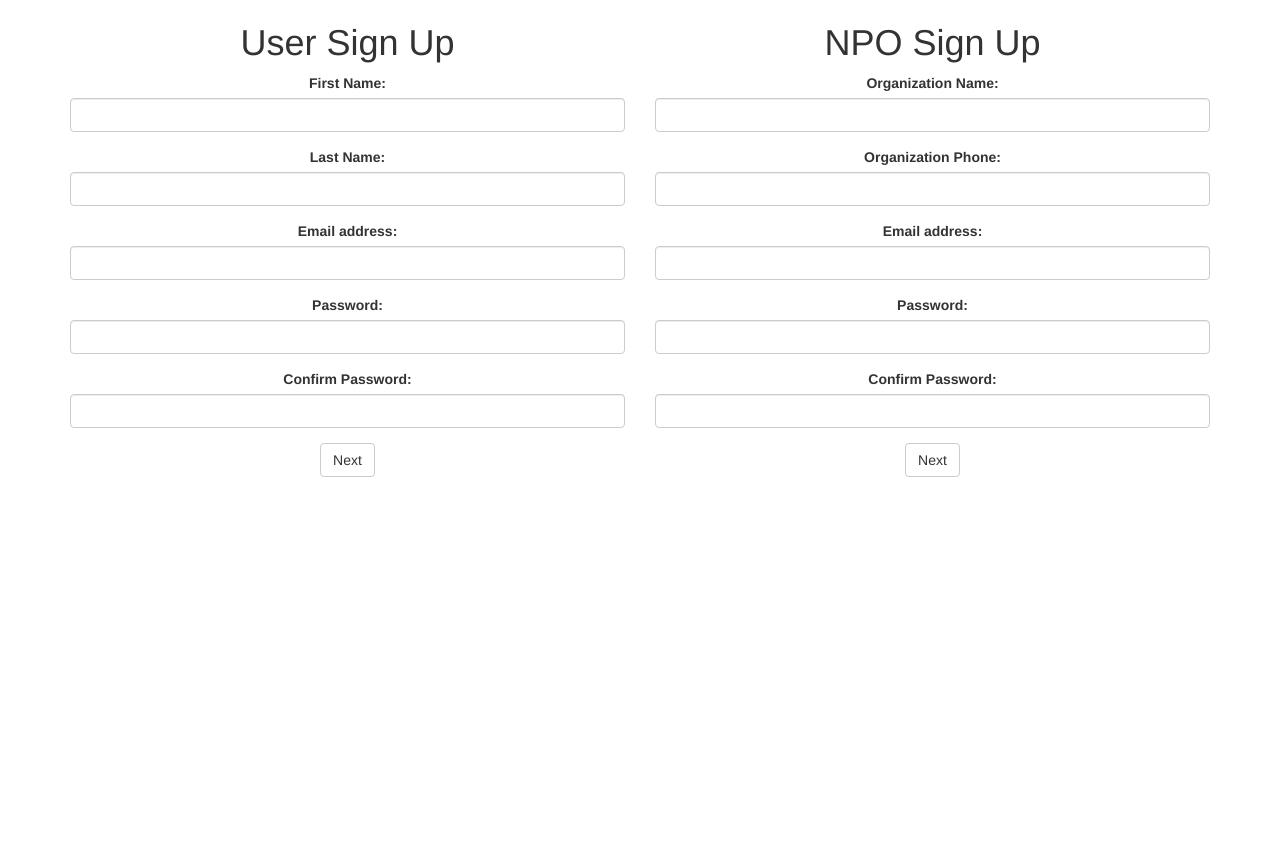
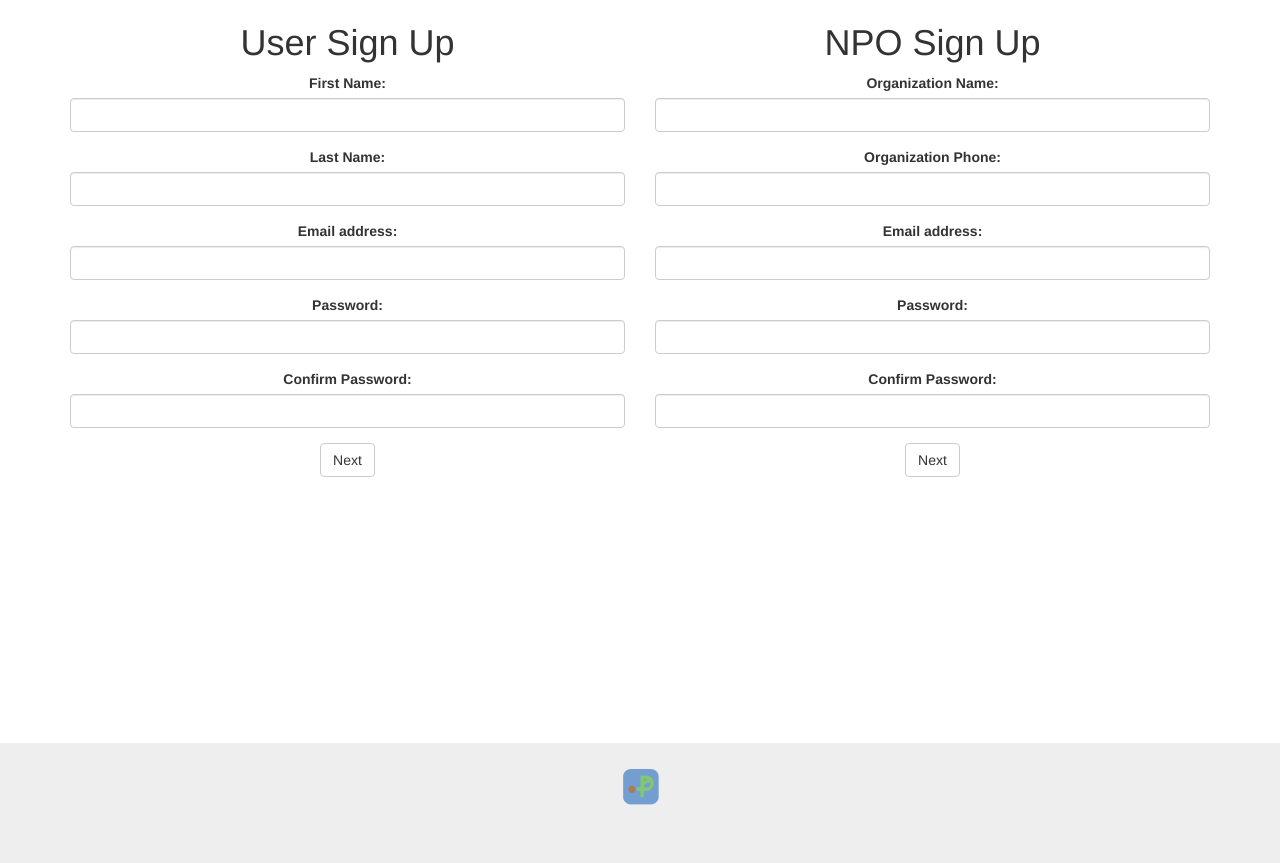
Before and after one commit to susanwolfgram/penny-fyt, a website: page index.html in a window 1280 px wide. Shown: the part 1657-2520 px from the top of the page. Before the commit the page ends 2400 px from the top, so only its background shows below. Drawn offline with Linux system fonts and the light colour scheme.

Commit message:
added footer

```diff
--- a/css/scrolling-nav.css
+++ b/css/scrolling-nav.css
@@ -52,12 +52,12 @@ of those sections to manage the look and feel of the site. */
     background: #fff;
 }
 
-/*.contact-section {
-    height: 100%;
-    padding-top: 150px;
+.contact-section {
+    height: 15%;
+    padding-top: 20px;
     text-align: center;
     background: #eee;
-}*/
+}
 
 #logoImg {
     height: 20em;
@@ -80,3 +80,7 @@ of those sections to manage the look and feel of the site. */
     margin-left: auto;
     margin-right: auto;
 }
+
+#contact img {
+    width: 50px;
+}
--- a/index.html
+++ b/index.html
@@ -191,15 +191,16 @@
     </div>
 
     <!-- Contact Section -->
-    <!-- <section id="contact" class="contact-section">
+    <section id="contact" class="contact-section">
         <div class="container">
             <div class="row">
                 <div class="col-lg-12">
-                    <h1>Contact Section</h1>
+                    <img src="pennylogo.png" />
+                    <!-- <h1>Contact Section</h1> -->
                 </div>
             </div>
         </div>
-    </section> -->
+    </section>
 
     <!-- jQuery -->
     <script src="js/jquery.js"></script>
```
